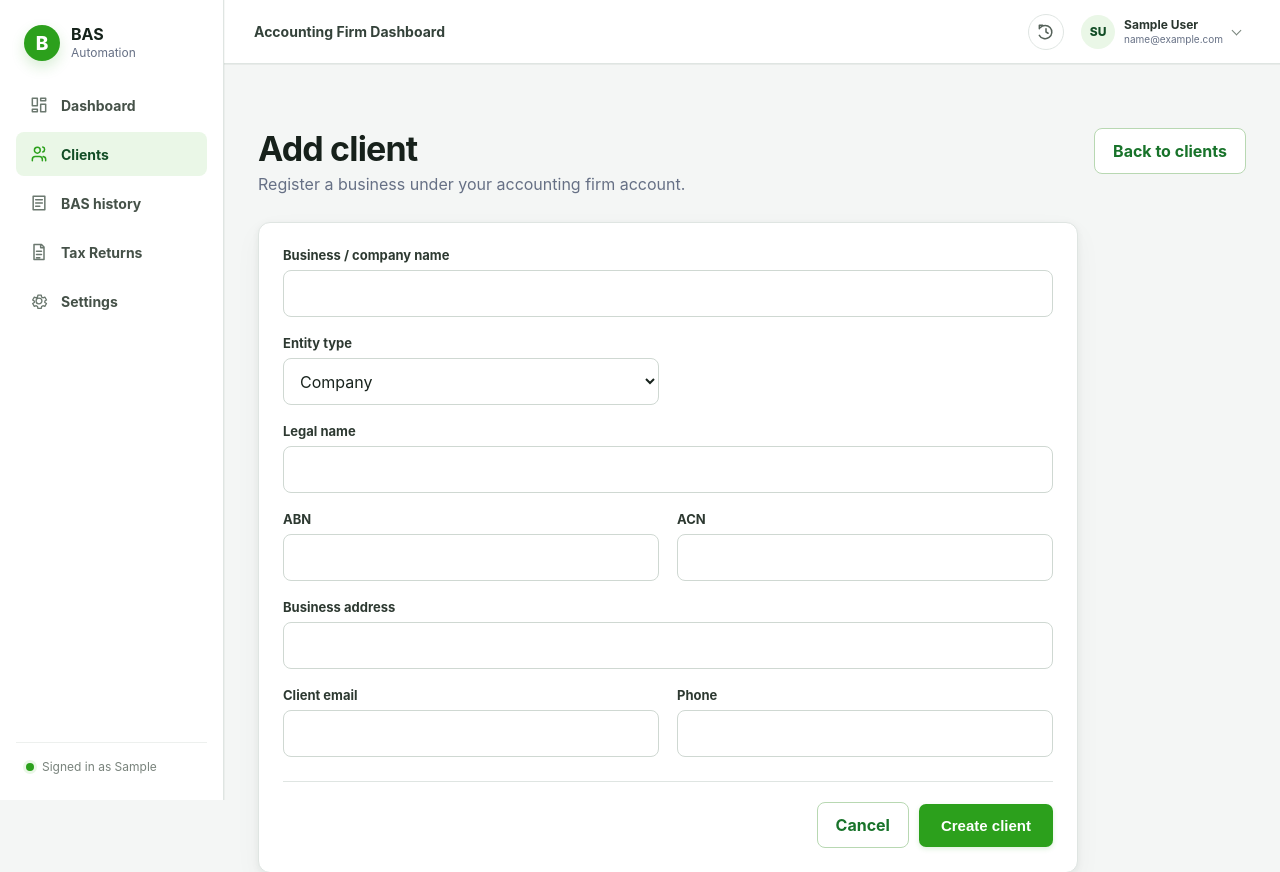
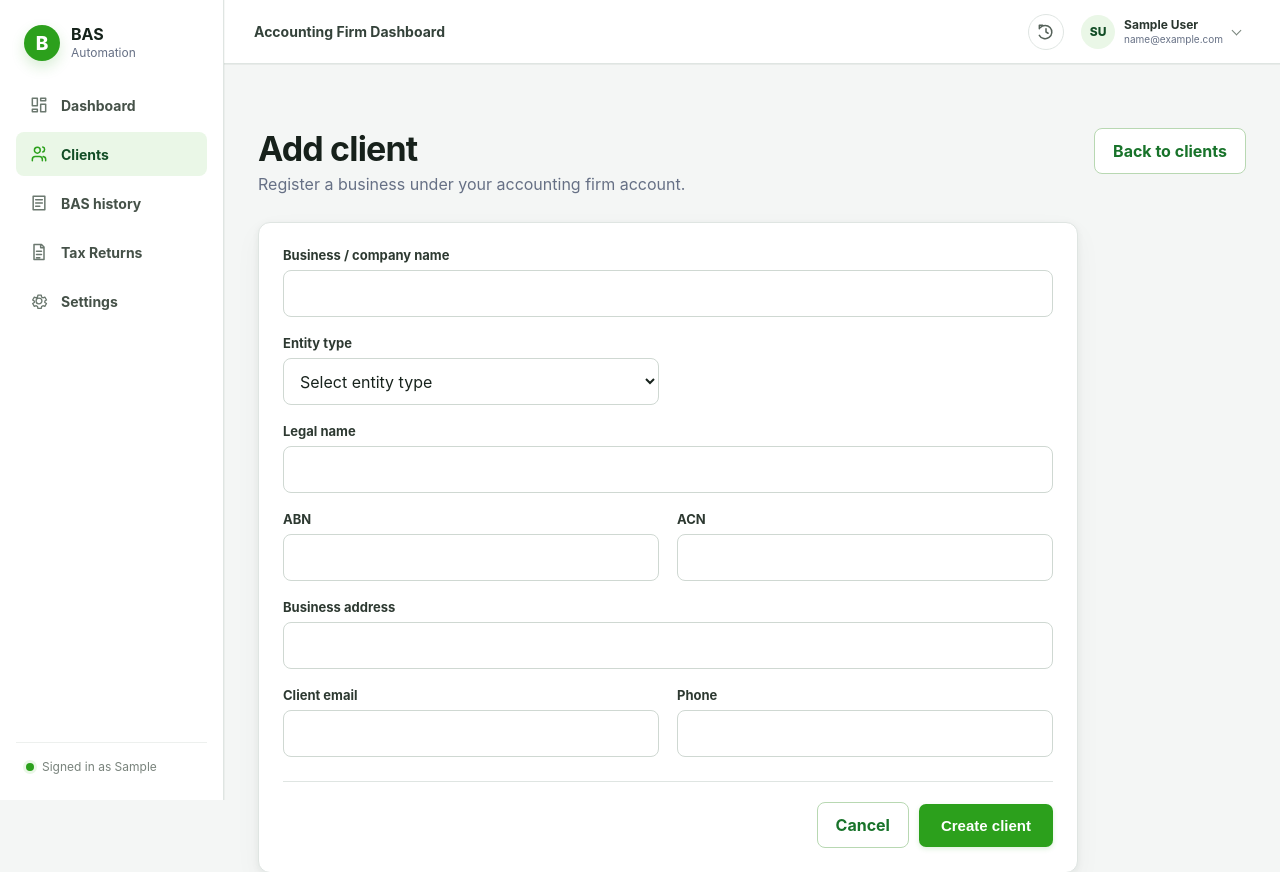
Before and after one commit to raviyadav2509/accounting, a Flask app: page /clients/new in a window 1280 px wide. Shown: the top 872 px of the page. Run offline with Flask 3, Linux system fonts and the light colour scheme; the visitor is signed in with stand-in values (Sample User, id 1); data comes from the database, SQL or seed files in the repository; data that the repository does not hold is empty.

Commit message:
Require explicit entity type in client_new.html

```diff
--- a/templates/client_new.html
+++ b/templates/client_new.html
@@ -25,6 +25,7 @@
             <div class="auth-field">
                 <label for="entity_type">Entity type</label>
                 <select id="entity_type" name="entity_type" required>
+                    <option value="" {% if not values.entity_type or values.entity_type == "UNSPECIFIED" %}selected{% endif %} disabled>Select entity type</option>
                     <option value="COMPANY" {% if values.entity_type == "COMPANY" %}selected{% endif %}>Company</option>
                     <option value="TRUST" {% if values.entity_type == "TRUST" %}selected{% endif %}>Trust</option>
                     <option value="PARTNERSHIP" {% if values.entity_type == "PARTNERSHIP" %}selected{% endif %}>Partnership</option>
```
